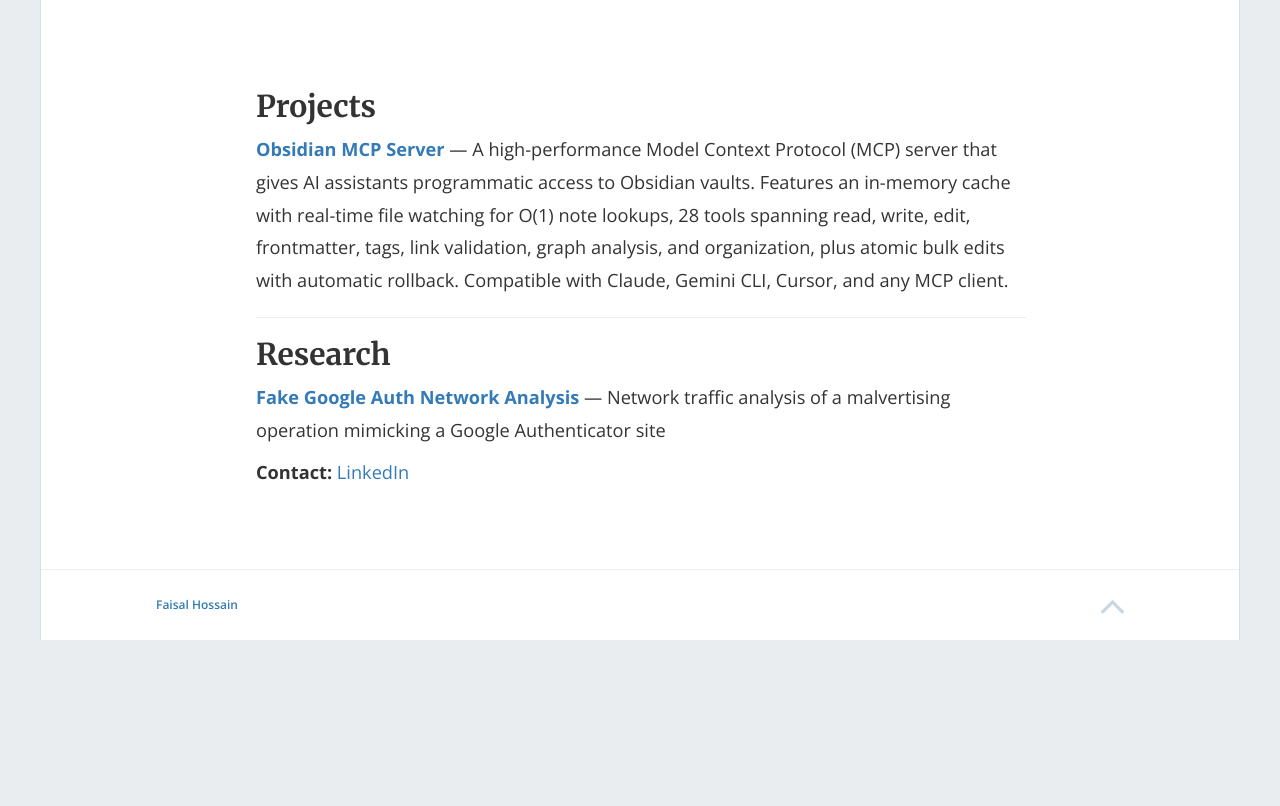
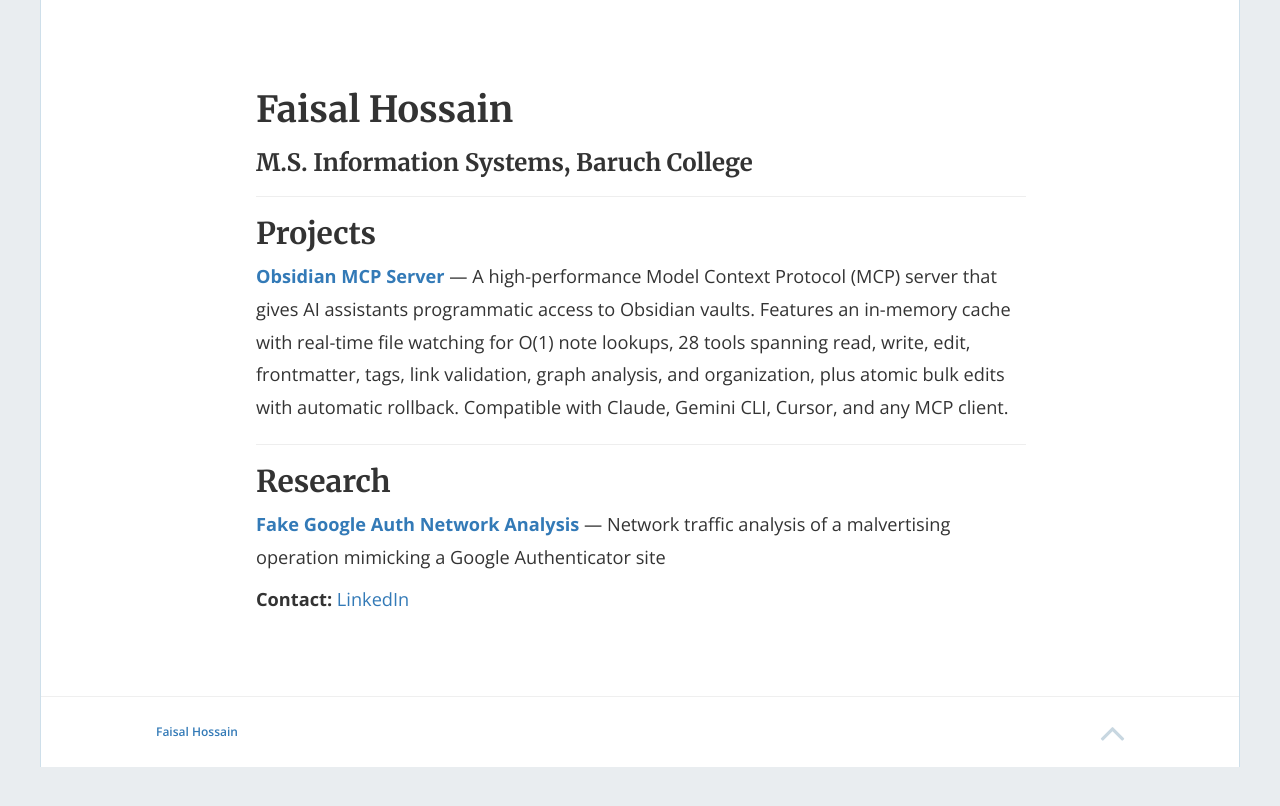
Before and after one commit to faisalhossainnyc/faisalhossainnyc.github.io, a Jekyll site: the page built from index.md, in a window 1280 px wide. Shown: the top 806 px of the page. Built offline with Jekyll 4.4.1, drawn with Linux system fonts in a browser that asks for light colours; nearby versions of some CDN libraries.

Commit message:
Add name heading and degree subheading to portfolio

```diff
--- a/index.md
+++ b/index.md
@@ -1,6 +1,11 @@
 ---
 layout: inner
 title: Faisal Hossain
+---
+
+# Faisal Hossain
+### M.S. Information Systems, Baruch College
+
 ---
 
 ## Projects
```
